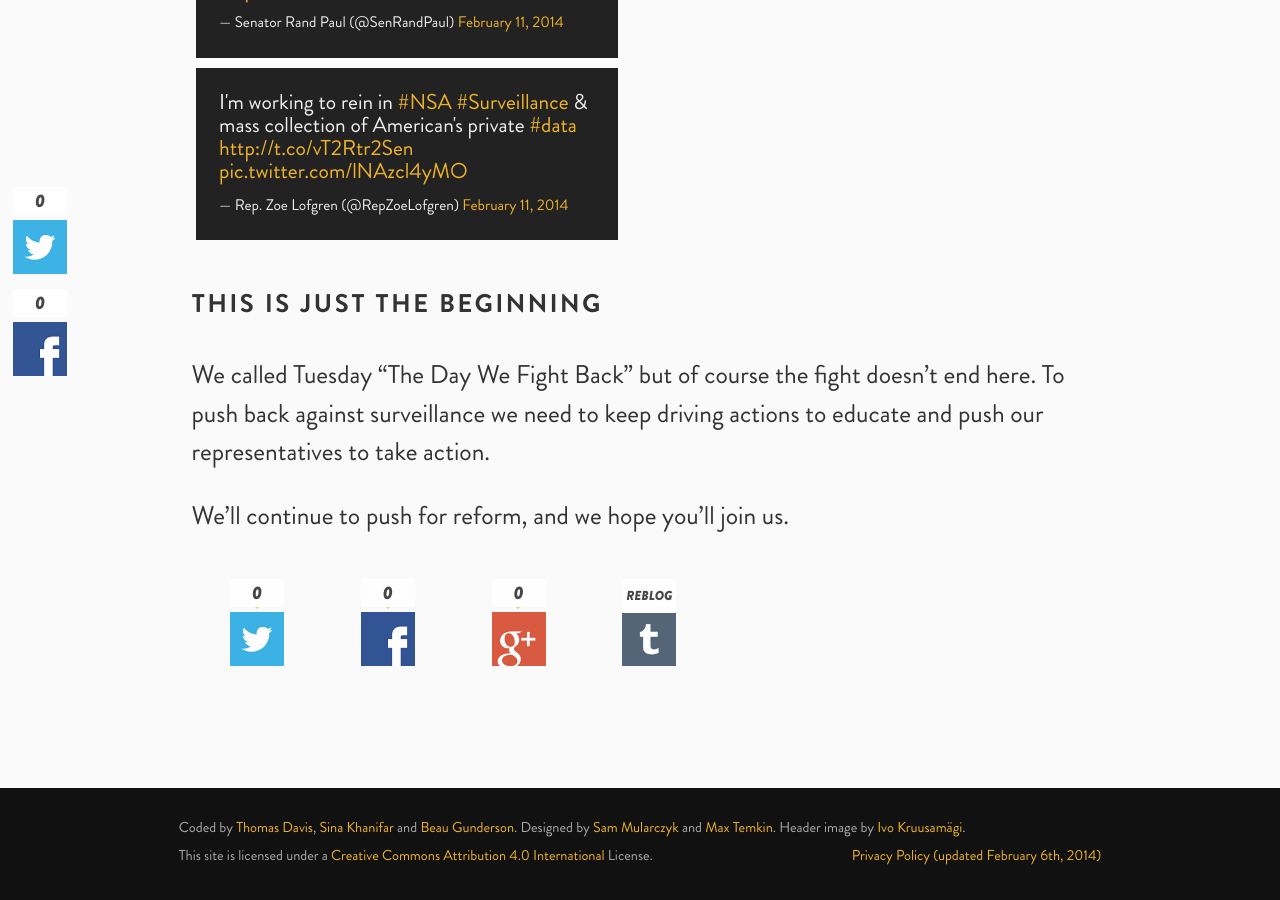
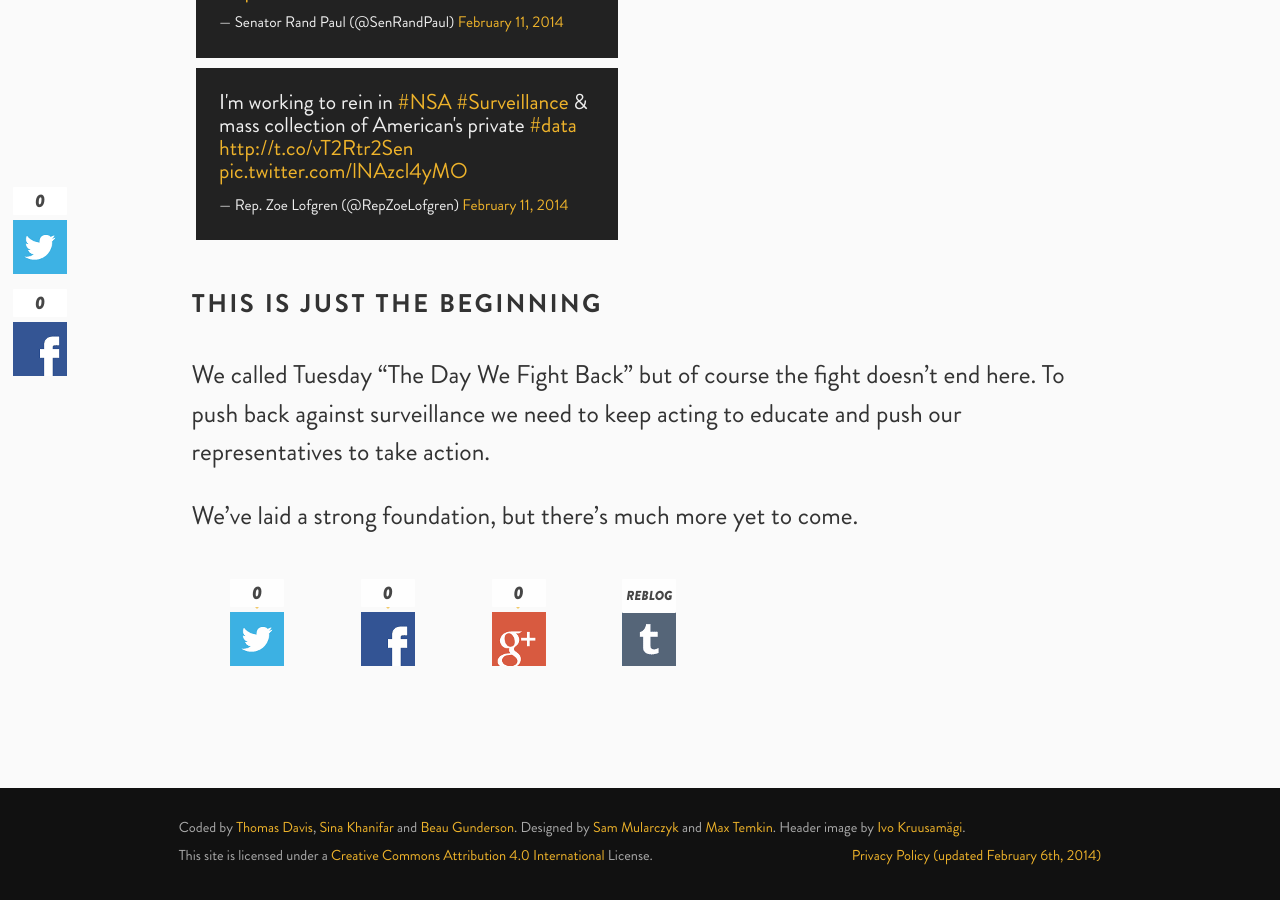
Before and after one commit to tfrce/thedaywefightback, a Jekyll site: the page built from _posts/2014-02-13-the-results.md, in a window 1280 px wide and 900 px high, scrolled down 3985 px. Built offline with Jekyll 4.4.1, drawn with Linux system fonts in a browser that asks for light colours; Markdown is read by kramdown in place of the engine named in the settings; comment, search, counter and statistics services are not loaded; some of the changed text lies outside the part shown.

Commit message:
the results update

```diff
--- a/_posts/2014-02-13-the-results.md
+++ b/_posts/2014-02-13-the-results.md
@@ -157,9 +157,9 @@ Below are some numbers that quantiy how we did* on Tuesday.
 <div style="clear: both;"></div>
 #### This is just the beginning
 
-We called Tuesday "The Day We Fight Back" but of course the fight doesn't end here. To push back against surveillance we need to keep driving actions to educate and push our representatives to take action.
+We called Tuesday "The Day We Fight Back" but of course the fight doesn't end here. To push back against surveillance we need to keep acting to educate and push our representatives to take action.
 
-We'll continue to push for reform, and we hope you'll join us.
+We've laid a strong foundation, but there's much more yet to come.
 
 <div id="social">
 
```
Also changed, not shown: other parts of _posts/2014-02-13-the-results.md (+1 -1 lines).
